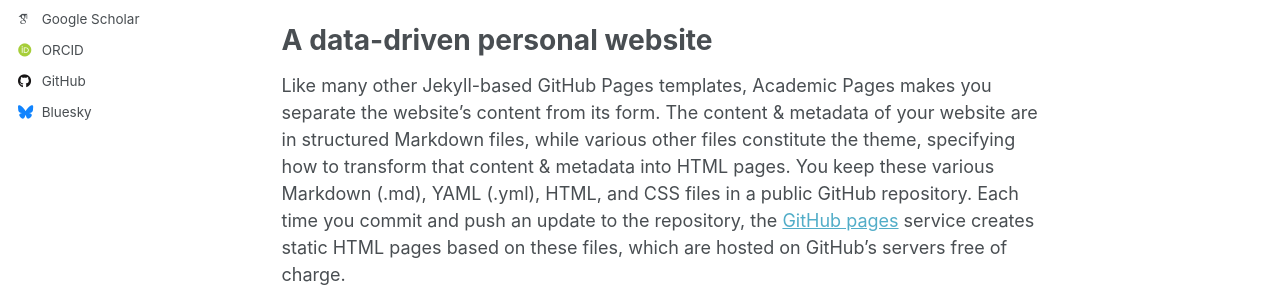
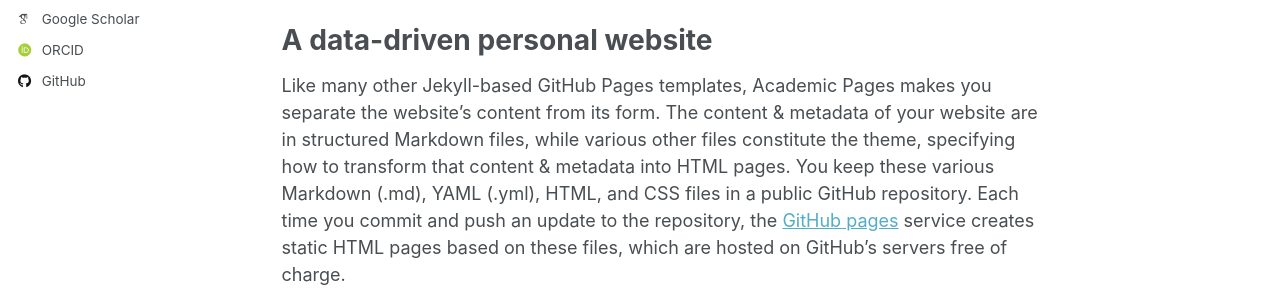
Before and after one commit to nachiketkarve/nachiketkarve.github.io, a Jekyll site: the page built from _pages/about.md, in a window 1280 px wide. Shown: the part 434-729 px from the top of the page. Built offline with Jekyll 4.4.1, drawn with Linux system fonts in a browser that asks for light colours; some web fonts are replaced; a script that is not in the unit is left out.

Commit message:
Initial Commit

```diff
--- a/_config.yml
+++ b/_config.yml
@@ -34,7 +34,7 @@ author:
   # Academic websites
   academia         : # URL
   arxiv            : # URL - Update with the correct link to your profile
-  googlescholar    : "https://scholar.google.com/citations?user=PS_CX0AAAAAJ"
+  googlescholar    : "https://scholar.google.com/citations?user=zKPIp80AAAAJ&hl=en"
   inspire-hep      : # URL
   impactstory      : # URL
   orcid            : "https://orcid.org/my-orcid?orcid=0009-0007-8780-7825"
@@ -53,7 +53,7 @@ author:
 
   # Social media
   artstation       : # Username
-  bluesky          : "bsky.app" # Replace this with you Bluesky username
+  bluesky          : #"bsky.app" # Replace this with you Bluesky username
   facebook         : # Username
   flickr           : # Username
   foursquare       : # Username
```
